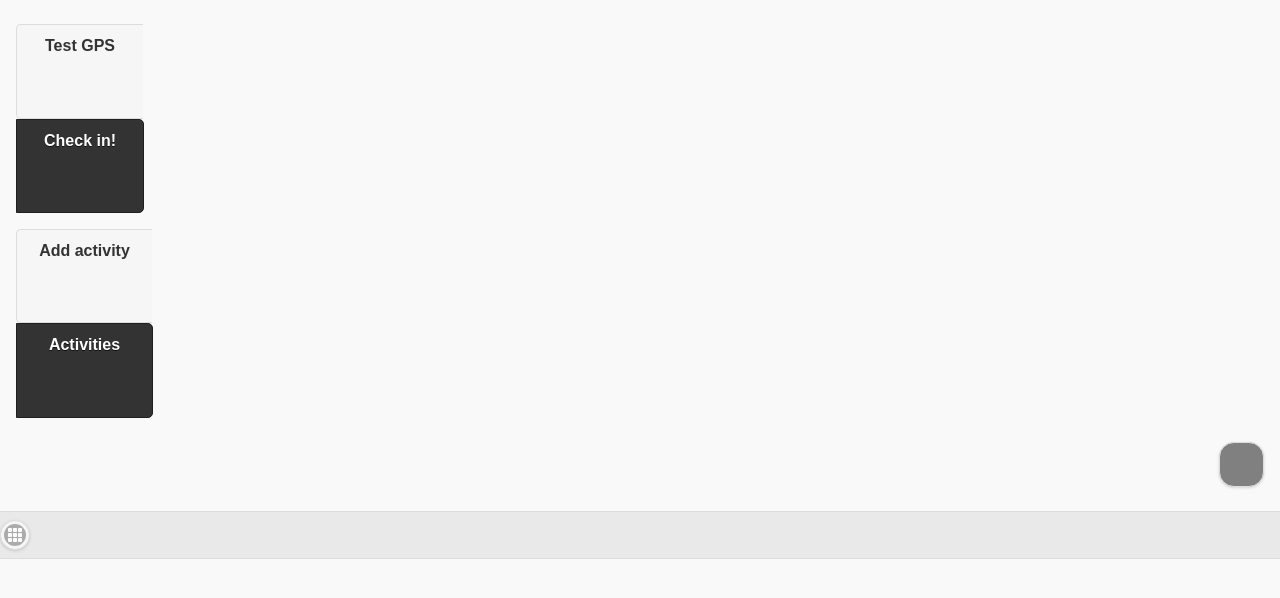
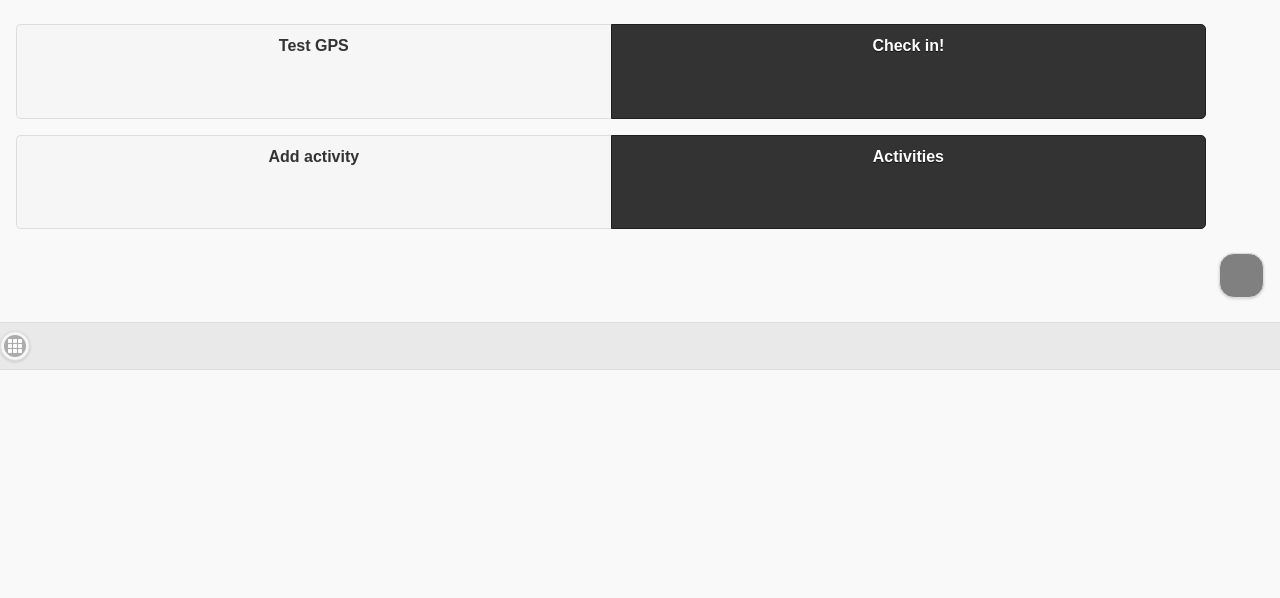
Before and after one commit to renatus/Exocortex, a PHP site: page / in a window 1280 px wide. Shown: the part 45-643 px from the top of the page. Run offline with PHP 8.4, Linux system fonts and the light colour scheme.

Commit message:
Make layout flexible

```diff
--- a/css/index.css
+++ b/css/index.css
@@ -16,6 +16,10 @@
     /*width: 110px;*/
 }
 
+.ui-controlgroup-controls {
+    width: 100%;
+}
+
 .button_controlgroup {
     width: 100%;
 }
```
Also changed, not shown: 1 other file.
